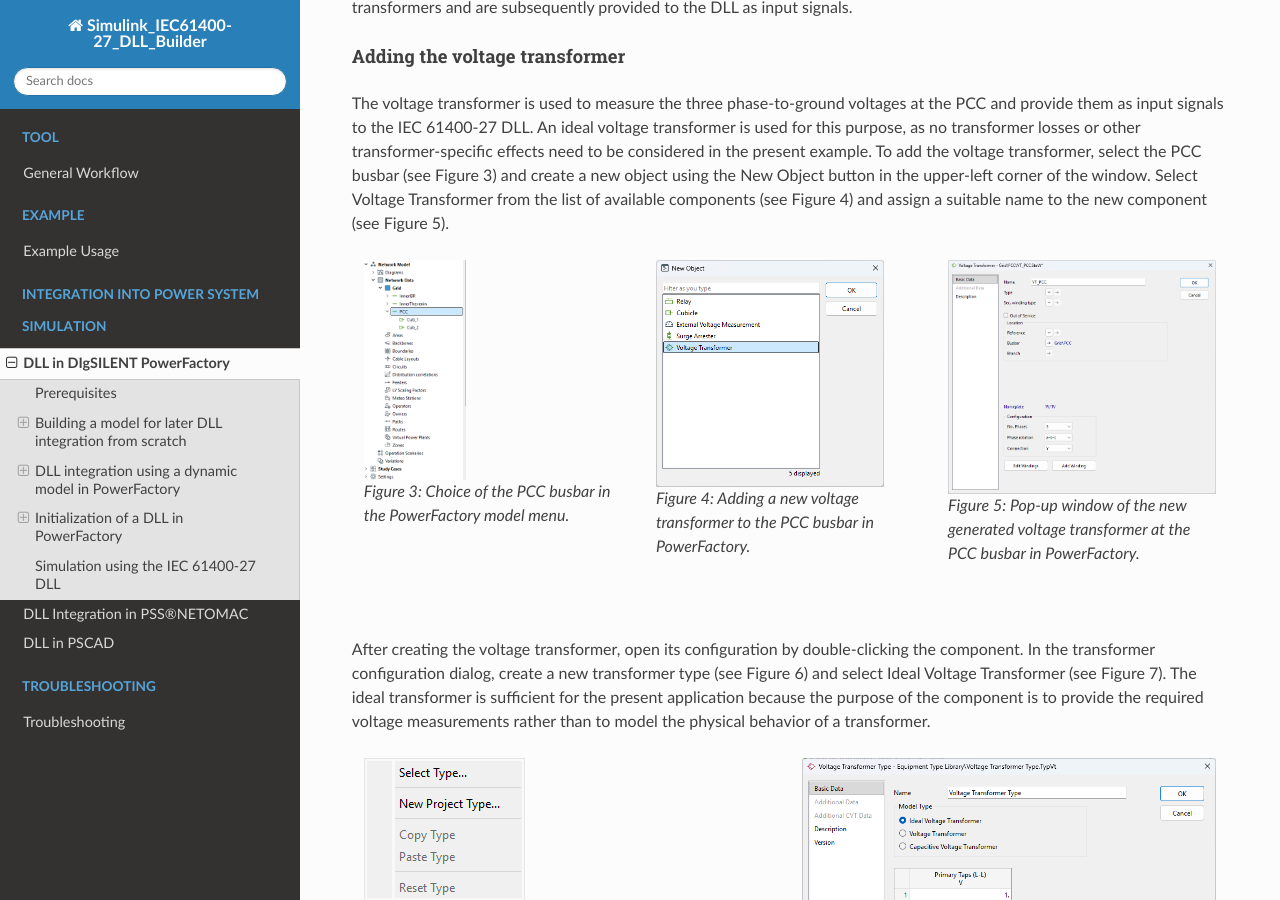
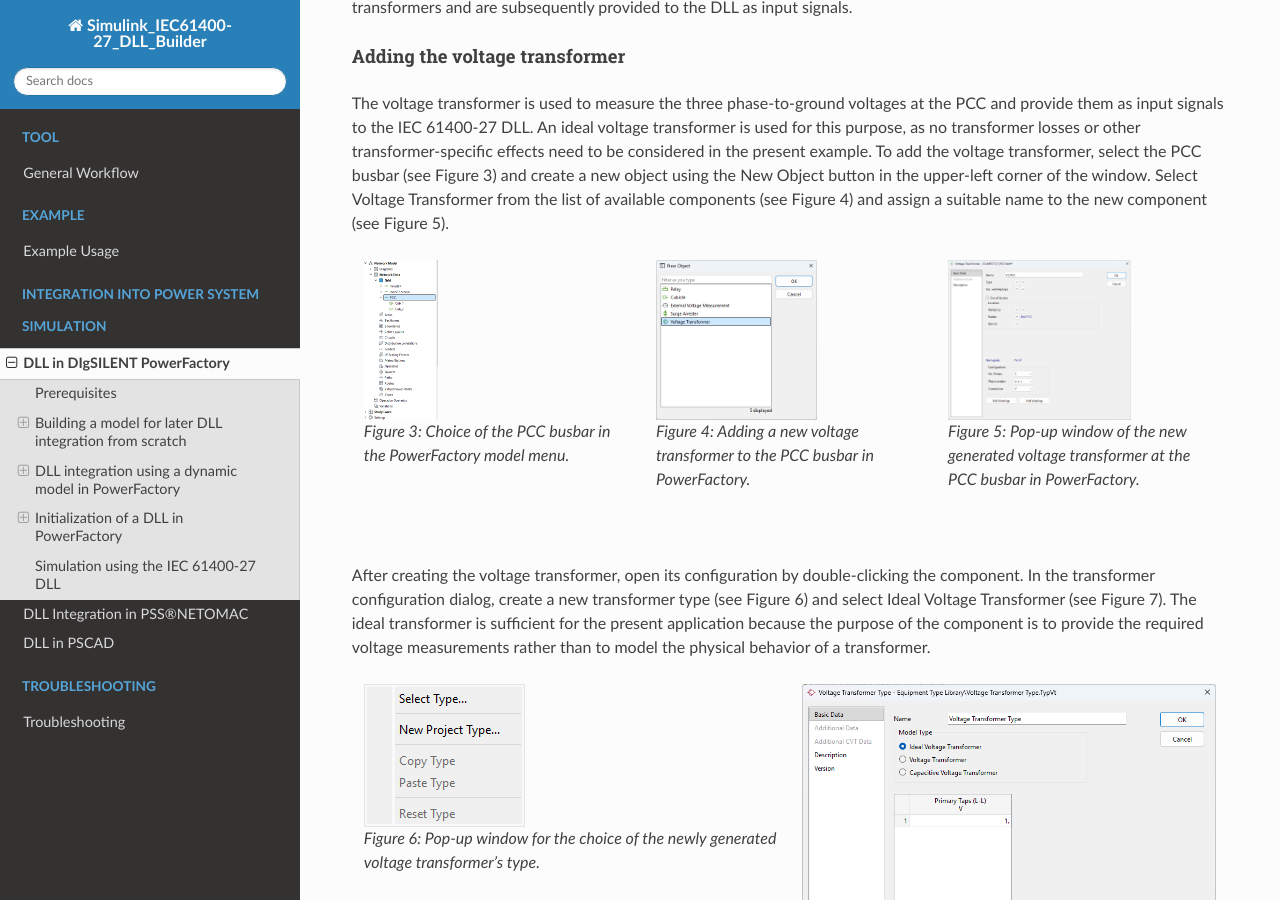
Before and after one commit to Institute-of-Electrical-Energy-Systems/SIMULINK_DLL_Builder, a Sphinx documentation site: the page built from docs/DLL_in_PF.rst, in a window 1280 px wide and 900 px high, scrolled down 1905 px. Built offline with Sphinx 7.4.7 and the Read the Docs theme 3.1.0, drawn with Linux system fonts in a browser that asks for light colours; formulas are drawn with MathJax 3.

Commit message:
Update DLL_in_PF.rst

```diff
--- a/docs/DLL_in_PF.rst
+++ b/docs/DLL_in_PF.rst
@@ -75,7 +75,7 @@ Select Voltage Transformer from the list of available components (see Figure 4)
 
       ..  figure:: ./images/PowerFactory/PCCPowerFactory.png
             :alt: Choice of the PCC busbar in the PowerFactory model menu.
-            :width: 38%
+            :height: 10em
 
             Figure 3: Choice of the PCC busbar in the PowerFactory model menu.
 
@@ -83,7 +83,7 @@ Select Voltage Transformer from the list of available components (see Figure 4)
 
        ..  figure:: ./images/PowerFactory/VT_PowerFactory.png
             :alt: Adding a new voltage transformer to the PCC busbar in PowerFactory.
-            :width: 85%
+            :height: 10em
 
             Figure 4: Adding a new voltage transformer to the PCC busbar in PowerFactory.
 
@@ -91,7 +91,7 @@ Select Voltage Transformer from the list of available components (see Figure 4)
 
       ..  figure:: ./images/PowerFactory/VT_PowerFactory2.png
             :alt: Pop-up window of the new generated voltage transformer at the PCC busbar in PowerFactory.
-            :width: 100%
+            :height: 10em
 
             Figure 5: Pop-up window of the new generated voltage transformer at the PCC busbar in PowerFactory.
 
```
